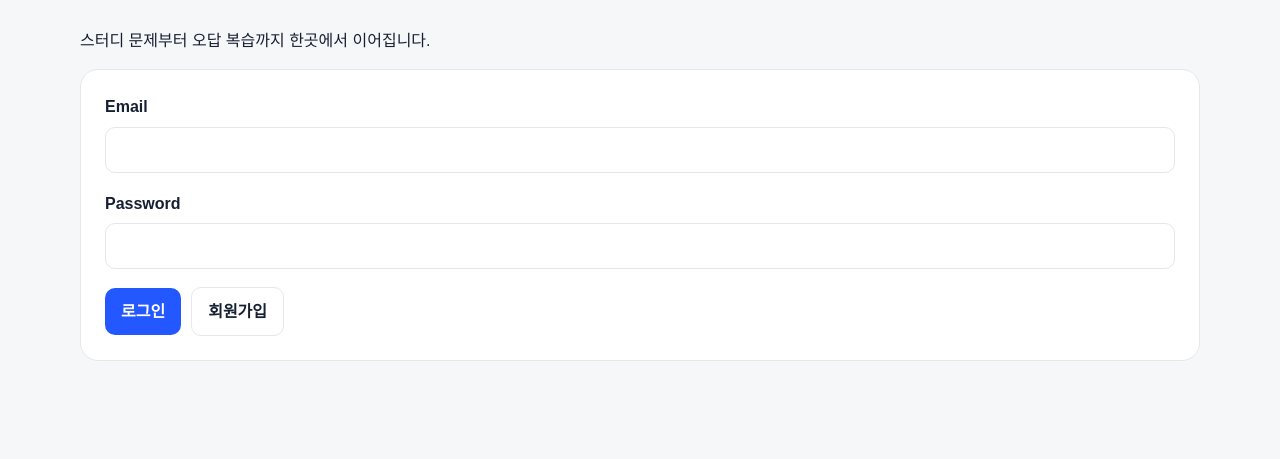
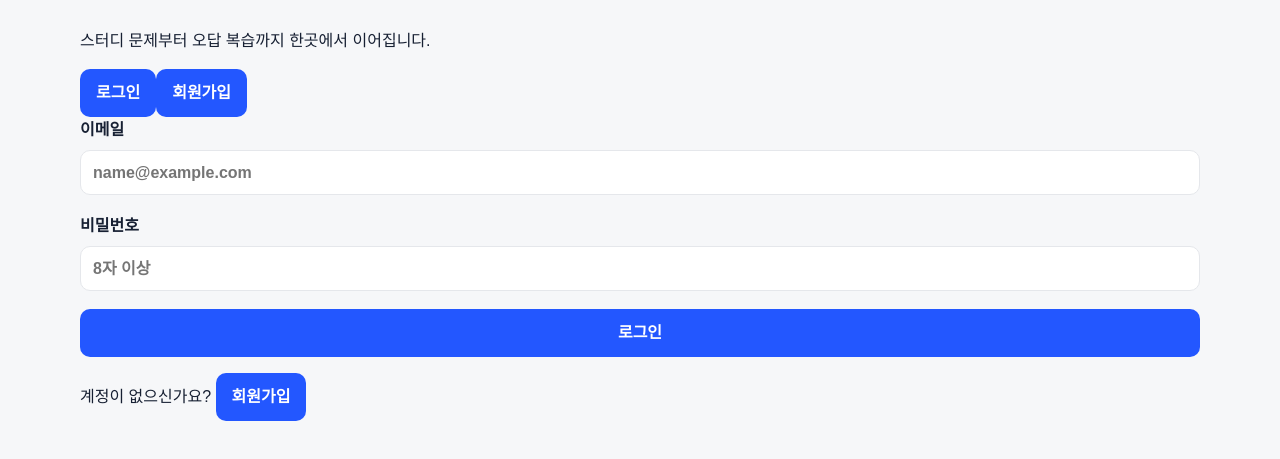
Before and after one commit to Parkgod98/Our_Quiz, a Next.js app: page /auth in a window 1280 px wide. Shown: the part 267-726 px from the top of the page. Built offline with nearby package versions, Linux system fonts and the light colour scheme; no server answers.

Commit message:
refactor: 로그인과 회원가입 흐름을 서비스 문구로 정리

```diff
--- a/src/components/auth-form.tsx
+++ b/src/components/auth-form.tsx
@@ -4,50 +4,54 @@ import { useState } from "react";
 import { useRouter } from "next/navigation";
 import { createSupabaseBrowserClient } from "@/lib/supabase/client";
 
-export function AuthForm({ configured }: { configured: boolean }) {
+type Mode = "login" | "signup";
+
+function friendlyError(message: string) {
+  const lower = message.toLowerCase();
+  if (lower.includes("invalid login credentials")) return "이메일 또는 비밀번호를 확인해 주세요.";
+  if (lower.includes("user already registered")) return "이미 가입된 이메일이에요. 로그인해 주세요.";
+  if (lower.includes("password")) return "비밀번호는 8자 이상으로 입력해 주세요.";
+  if (lower.includes("email")) return "이메일 주소를 확인해 주세요.";
+  return "요청을 처리하지 못했어요. 잠시 후 다시 시도해 주세요.";
+}
+
+export function AuthForm({ configured, initialMode = "login" }: { configured: boolean; initialMode?: Mode }) {
   const router = useRouter();
+  const [mode, setMode] = useState<Mode>(initialMode);
   const [email, setEmail] = useState("");
   const [password, setPassword] = useState("");
+  const [passwordConfirm, setPasswordConfirm] = useState("");
   const [message, setMessage] = useState("");
   const [pending, setPending] = useState(false);
 
-  async function run(mode: "login" | "signup") {
-    if (!configured) {
-      setMessage("Supabase 환경 변수를 먼저 연결해주세요.");
-      return;
-    }
+  async function run() {
+    if (!configured) return setMessage("서비스 연결 상태를 확인해 주세요.");
+    if (!email.trim() || password.length < 8) return setMessage("이메일과 8자 이상의 비밀번호를 입력해 주세요.");
+    if (mode === "signup" && password !== passwordConfirm) return setMessage("비밀번호가 서로 달라요.");
 
     setPending(true);
     setMessage("");
     const supabase = createSupabaseBrowserClient();
     const result = mode === "login"
-      ? await supabase.auth.signInWithPassword({ email, password })
-      : await supabase.auth.signUp({ email, password });
+      ? await supabase.auth.signInWithPassword({ email: email.trim(), password })
+      : await supabase.auth.signUp({ email: email.trim(), password });
+    setPending(false);
 
-    setPending(false);
-    if (result.error) {
-      setMessage(result.error.message);
-      return;
-    }
-
-    if (!result.data.session) {
-      setMessage("회원가입은 되었지만 즉시 로그인되지 않았습니다. Supabase에서 Confirm email을 꺼주세요.");
-      return;
-    }
-
+    if (result.error) return setMessage(friendlyError(result.error.message));
+    if (!result.data.session) return setMessage("지금은 가입을 완료할 수 없어요. 잠시 후 다시 시도해 주세요.");
     router.push("/dashboard");
     router.refresh();
   }
 
-  return (
-    <div className="panel stack">
-      <label>Email<input type="email" value={email} onChange={(event) => setEmail(event.target.value)} /></label>
-      <label>Password<input type="password" minLength={8} value={password} onChange={(event) => setPassword(event.target.value)} /></label>
-      <div className="row">
-        <button disabled={pending} onClick={() => run("login")}>로그인</button>
-        <button className="secondary" disabled={pending} onClick={() => run("signup")}>회원가입</button>
-      </div>
-      {message && <p className="notice">{message}</p>}
+  return <div className="auth-card">
+    <div className="auth-tabs"><button className={mode === "login" ? "active" : ""} onClick={() => { setMode("login"); setMessage(""); }}>로그인</button><button className={mode === "signup" ? "active" : ""} onClick={() => { setMode("signup"); setMessage(""); }}>회원가입</button></div>
+    <div className="stack auth-fields">
+      <label>이메일<input type="email" autoComplete="email" placeholder="name@example.com" value={email} onChange={(event) => setEmail(event.target.value)} /></label>
+      <label>비밀번호<input type="password" autoComplete={mode === "login" ? "current-password" : "new-password"} minLength={8} placeholder="8자 이상" value={password} onChange={(event) => setPassword(event.target.value)} /></label>
+      {mode === "signup" && <label>비밀번호 확인<input type="password" autoComplete="new-password" minLength={8} placeholder="한 번 더 입력해 주세요" value={passwordConfirm} onChange={(event) => setPasswordConfirm(event.target.value)} /></label>}
+      <button className="auth-submit" disabled={pending} onClick={() => void run()}>{pending ? "처리 중..." : mode === "login" ? "로그인" : "계정 만들기"}</button>
+      {message && <p className="form-message">{message}</p>}
     </div>
-  );
+    <p className="auth-switch">{mode === "login" ? "계정이 없으신가요?" : "이미 계정이 있으신가요?"} <button className="text-button" onClick={() => { setMode(mode === "login" ? "signup" : "login"); setMessage(""); }}>{mode === "login" ? "회원가입" : "로그인"}</button></p>
+  </div>;
 }
```
